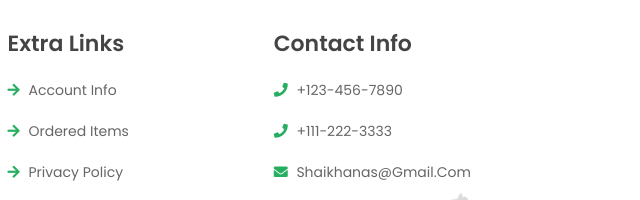
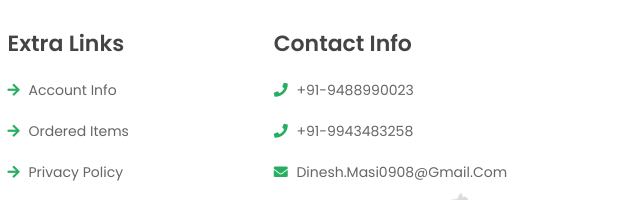
Before and after one commit to DineshKumar0023/DineshKumar0023.github.io, a plain HTML site: page index.html in a window 1280 px wide. Shown: the part 4042-4242 px from the top of the page, 640-1280 px from the left. Drawn offline with nearby package versions, Linux system fonts and the light colour scheme.

Commit message:
Update index.html

```diff
--- a/index.html
+++ b/index.html
@@ -770,9 +770,9 @@
 
         <div class="box">
             <h3>contact info</h3>
-            <a href="#"> <i class="fas fa-phone"></i> +123-456-7890 </a>
-            <a href="#"> <i class="fas fa-phone"></i> +111-222-3333 </a>
-            <a href="#"> <i class="fas fa-envelope"></i> shaikhanas@gmail.com </a>
+            <a href="#"> <i class="fas fa-phone"></i> +91-9488990023 </a>
+            <a href="#"> <i class="fas fa-phone"></i> +91-9943483258 </a>
+            <a href="#"> <i class="fas fa-envelope"></i> dinesh.masi0908@gmail.com </a>
             <img src="image/worldmap.png" class="map" alt="">
         </div>
 
```
